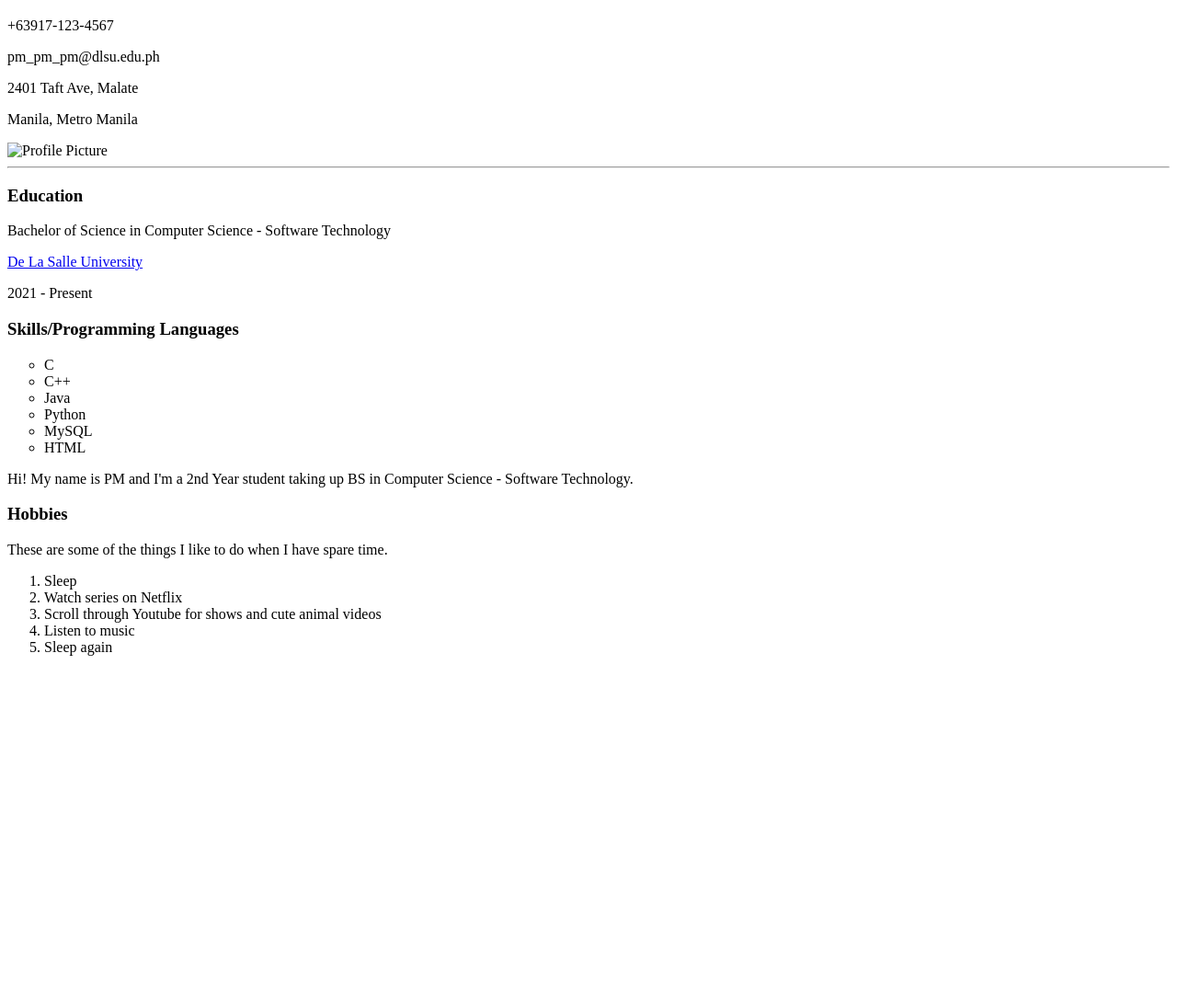
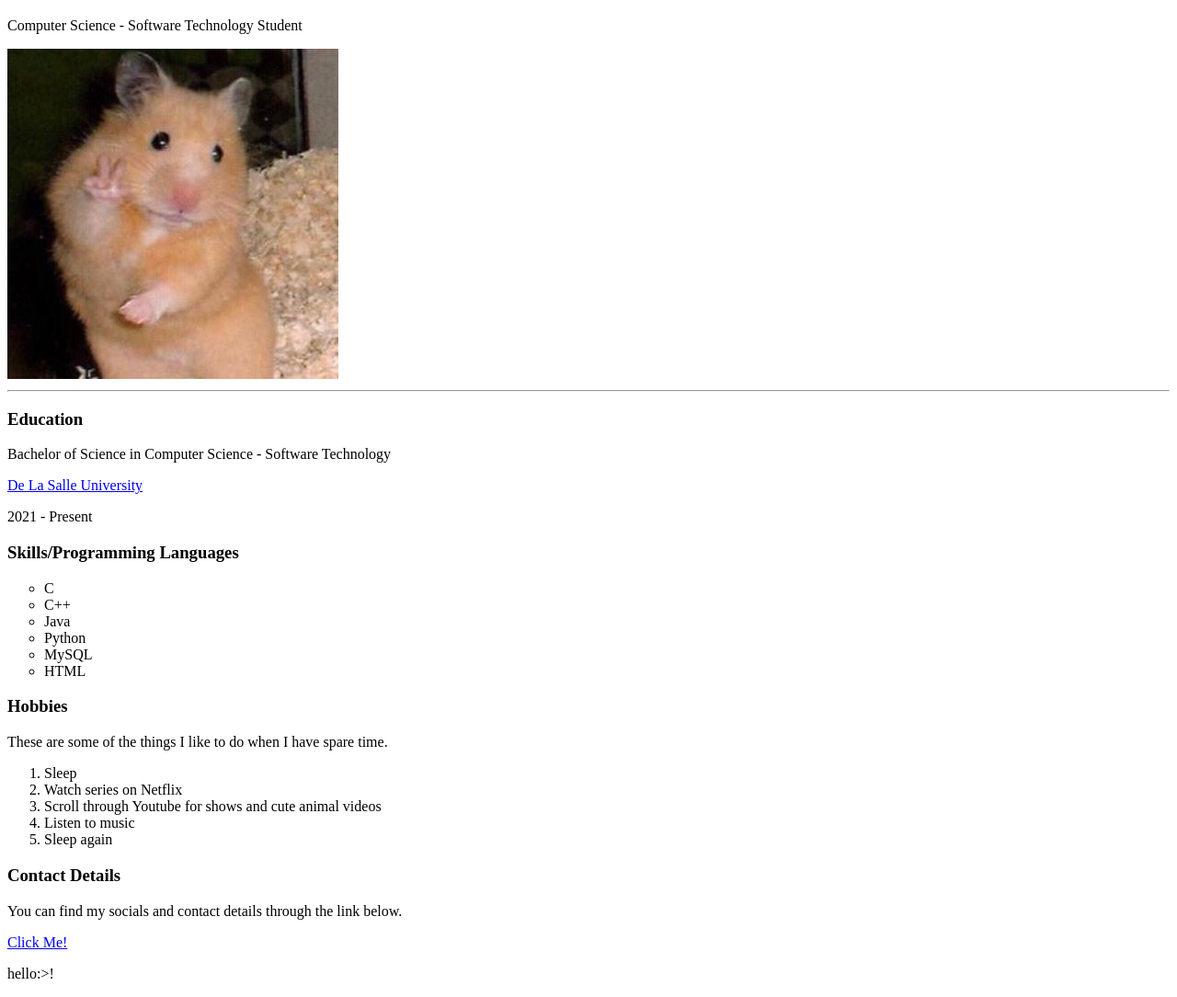
Before and after one commit to priscilla-licup/bio-page, a plain HTML site: page index.html in a window 1280 px wide. Shown: the part 61-1145 px from the top of the page at 92% size. Before the commit the page ends 800 px from the top, so only its background shows below. Drawn offline with Linux system fonts and the light colour scheme.

Commit message:
Update header with image and body with contacts

```diff
--- a/index.html
+++ b/index.html
@@ -9,14 +9,9 @@
   <body>
     <header>
       <h1>PM</h1>
-      <span>
-        <p>+63917-123-4567</p>
-        <p>pm_pm_pm@dlsu.edu.ph</p>
-        <p>2401 Taft Ave, Malate</p>
-        <p>Manila, Metro Manila</p>
-      </span>
+      <p>Computer Science - Software Technology Student</p>
       <!-- picture -->
-      <img src="" alt="Profile Picture">
+      <img src="media-files/hamster-profile.jpg" alt="Profile Picture">
     </header>
 
     <hr>
@@ -42,10 +37,6 @@
       </span>
 
       <span>
-        <p>Hi! My name is PM and I'm a 2nd Year student taking up BS in Computer Science - Software Technology.</p>
-      </span>
-
-      <span>
         <h3>Hobbies</h3>
         <p>These are some of the things I like to do when I have spare time.</p>
         <ol>
@@ -56,7 +47,24 @@
           <li>Sleep again</li>
         </ol>
       </span>
+
+      <span>
+        <h3>Contact Details</h3>
+        <p>You can find my socials and contact details through the link below.</p>
+        <a href="contact-details.html" target="_blank" title="Contact Details">Click Me!</a>
+      </span>
     </div>
+
+    <!-- <span>
+      <p>+63917-123-4567</p>
+      <p>pm_pm_pm@dlsu.edu.ph</p>
+      <p>2401 Taft Ave, Malate</p>
+      <p>Manila, Metro Manila</p>
+    </span> -->
+
+    <footer>
+      <p>hello:>!</p>
+    </footer>
 
   </body>
 </html>
```
